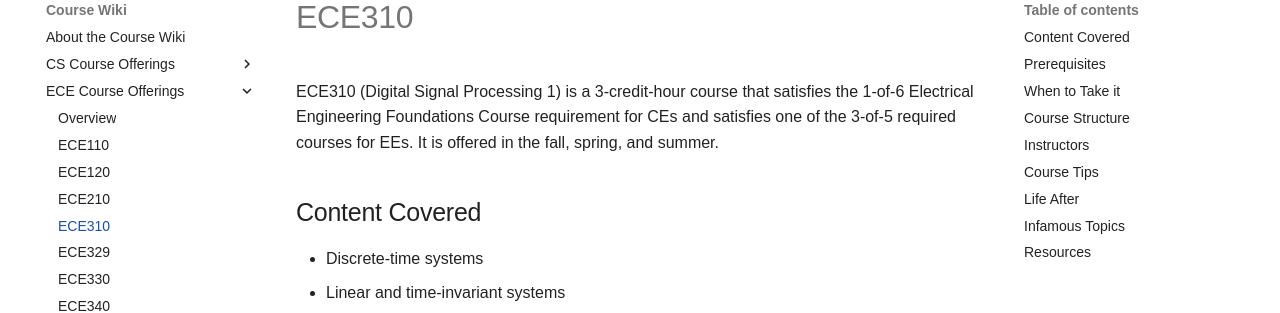
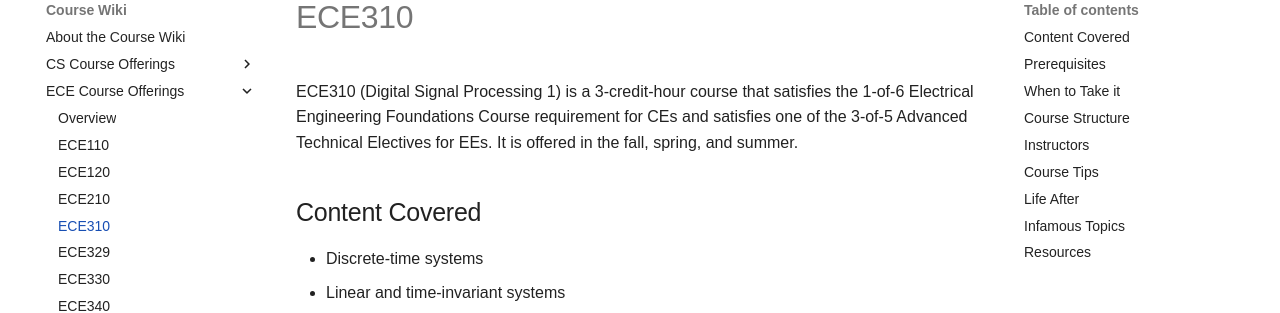
Before and after one commit to hkn-alpha/wiki, an MkDocs documentation site: the page built from docs/Course Wiki/ECE Course Offerings/ECE310.md, in a window 1280 px wide and 900 px high. Shown: the part 149-462 px from the top of the window. Built offline with MkDocs 1.6.1 and Material for MkDocs 9.7.7, drawn with Linux system fonts in a browser that asks for light colours; some web fonts are replaced.

Commit message:
Update ECE310.md

```diff
--- a/docs/Course Wiki/ECE Course Offerings/ECE310.md
+++ b/docs/Course Wiki/ECE Course Offerings/ECE310.md
@@ -1,6 +1,6 @@
 # ECE310
 
-ECE310 (Digital Signal Processing 1) is a 3-credit-hour course that satisfies the 1-of-6 Electrical Engineering Foundations Course requirement for CEs and satisfies one of the 3-of-5 required courses for EEs. It is offered in the fall, spring, and summer.
+ECE310 (Digital Signal Processing 1) is a 3-credit-hour course that satisfies the 1-of-6 Electrical Engineering Foundations Course requirement for CEs and satisfies one of the 3-of-5 Advanced Technical Electives for EEs. It is offered in the fall, spring, and summer.
 
 ## Content Covered
 
```
